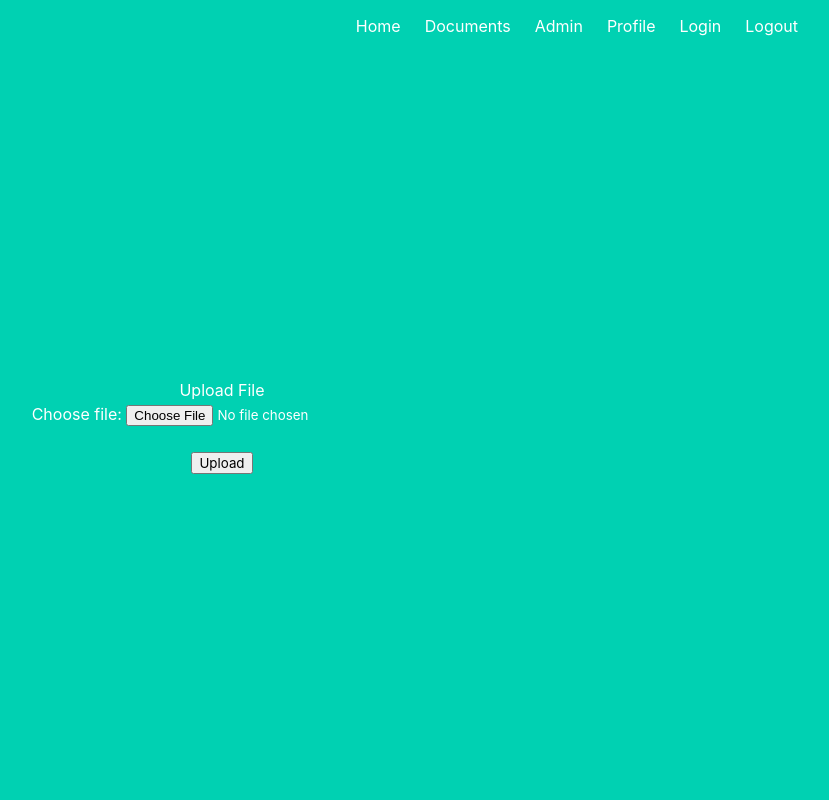
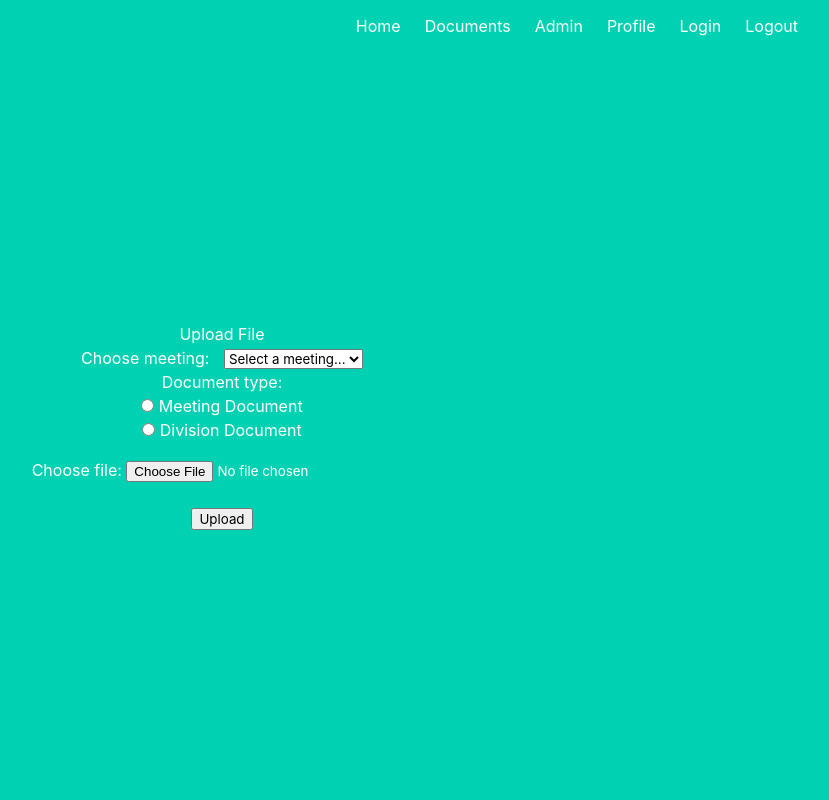
Before and after one commit to cthit/SummIT, a Flask app: page /documents/upload in a window 1280 px wide. Shown: the whole page, without its empty margins (418-1247 px from the left). Run offline with Flask 3, Linux system fonts and the light colour scheme; the visitor is signed in with stand-in values (Sample User, id 1); data that the repository does not hold is empty; some libraries are stand-ins or nearby versions.

Commit message:
Added additional selections for upload frontend

```diff
--- a/project/data_handler.py
+++ b/project/data_handler.py
@@ -1,6 +1,6 @@
 from project.database import get_db
 import datetime
-from enum import IntEnum
+from enum import IntEnum, Enum
 from dataclasses import dataclass
 from pathlib import Path
 import os
@@ -14,6 +14,10 @@ class LP(IntEnum):
     LP3 = 3
     LP4 = 4
     SUMMER = 5
+
+class DocumentType(str, Enum):
+    MEETING = "meeting"
+    DIVISION = "division"
 
 @dataclass(frozen=True, slots=True)
 class StudyPeriod:
@@ -123,7 +127,7 @@ def create_study_period(year: int, lp: LP) -> StudyPeriod | None:
         conn.rollback()
         return None
 
-def upload_document(the_file: bytes, file_name: str, document_owner: DocumentOwner) -> Document:
+def upload_document(the_file: bytes, file_name: str, document_owner: DocumentOwner, meeting_id: int, document_type: DocumentType) -> Document:
     conn = get_db()
     file_hash = hashlib.md5(the_file)
     file_path = UPLOAD_BASE/(f"{file_hash.hexdigest()}_{file_name}")
--- a/project/main.py
+++ b/project/main.py
@@ -1,7 +1,7 @@
 from flask import Blueprint, render_template, request, redirect, url_for, flash, g
 from datetime import date
 from .auth import login_required, login_as_admin_required
-from .data_handler import LP, StudyPeriod, create_meeting, fetch_meetings, lookup_study_period, create_study_period, upload_document, DocumentOwner
+from .data_handler import LP, StudyPeriod, create_meeting, fetch_meetings, lookup_study_period, create_study_period, upload_document, DocumentOwner, DocumentType
 
 def _meeting_label(meeting):
     lp_int = int(meeting.study_period.lp)
@@ -93,12 +93,38 @@ def admin_create_meeting():
 @login_required
 def document_upload():
     if request.method == "GET":
-        return render_template("upload.html")
+        meetings = fetch_meetings()
+        selected_id = request.args.get("meeting_id", type=int)
+        selected_meeting = next((m for m in meetings if m.id == selected_id), None)
+        return render_template("upload.html", meetings=meetings, selected_meeting=selected_meeting)
 
     uploaded_file = request.files.get("file")
+    meeting_id = request.form.get("meeting_id", type=int)
+    document_type_str = request.form.get("document_type")
+
     if not uploaded_file:
         flash("No file selected.", "error")
-        return render_template("upload.html")
-    success = upload_document(uploaded_file.stream.read(), uploaded_file.filename, DocumentOwner(g.user["id"]))
+        meetings = fetch_meetings()
+        return render_template("upload.html", meetings=meetings)
+    if not meeting_id:
+        flash("Please select a meeting.", "error")
+        meetings = fetch_meetings()
+        return render_template("upload.html", meetings=meetings, selected_meeting=None)
+
+    try:
+        document_type = DocumentType(document_type_str)
+    except ValueError:
+        flash("Please select a document type.", "error")
+        meetings = fetch_meetings()
+        selected_meeting = next((m for m in meetings if m.id == meeting_id), None)
+        return render_template("upload.html", meetings=meetings, selected_meeting=selected_meeting)
+
+    upload_document(
+        uploaded_file.stream.read(),
+        uploaded_file.filename,
+        DocumentOwner(g.user["id"]),
+        meeting_id,
+        document_type
+    )
     flash("Document uploaded successfully.", "success")
     return redirect(url_for("main.doc"))
--- a/project/templates/base.html
+++ b/project/templates/base.html
@@ -44,6 +44,15 @@
 
       <div class="hero-body">
         <div class="container has-text-centered">
+          {% with messages = get_flashed_messages(with_categories=true) %}
+            {% if messages %}
+              {% for category, message in messages %}
+                <div class="notification is-{{ 'danger' if category == 'error' else category }}">
+                  {{ message }}
+                </div>
+              {% endfor %}
+            {% endif %}
+          {% endwith %}
           {% block content %} {% endblock %}
         </div>
       </div>
--- a/project/templates/upload.html
+++ b/project/templates/upload.html
@@ -2,7 +2,42 @@
 
 <h1>Upload File</h1>
 
+<div style="text-align: center">
+  <h2 style="display: inline">Choose meeting:</h2>
+  <form method="get" style="display:inline">
+    <select
+      id="meetingSelect"
+      name="meeting_id"
+      style="margin-left: 10px"
+      onchange="if (this.value) this.form.submit();"
+    >
+      <option value="">Select a meeting...</option>
+      {% for meeting in meetings %}
+      <option
+        value="{{ meeting.id }}"
+        {% if selected_meeting and selected_meeting.id == meeting.id %}selected{% endif %}
+      >
+        {{ meeting.date }}
+        {% if meeting.study_period.lp|int != 5 %}
+          Study Period {{ meeting.study_period.lp|int }}
+        {% else %}
+          Summer
+        {% endif %}
+      </option>
+      {% endfor %}
+    </select>
+  </form>
+</div>
+
 <form action="/documents/upload" method="post" enctype="multipart/form-data">
+    {% if selected_meeting %}
+    <input type="hidden" name="meeting_id" value="{{ selected_meeting.id }}">
+    {% endif %}
+    <div style="margin-bottom: 1rem">
+      <label>Document type:</label><br>
+      <label><input type="radio" name="document_type" value="meeting" required> Meeting Document</label><br>
+      <label><input type="radio" name="document_type" value="division" required> Division Document</label>
+    </div>
     <label for="file">Choose file:</label>
     <input type="file" name="file" id="file" required>
     <br><br>
```
Also changed, not shown: project/templates/admin.html (+0 -15 lines).
